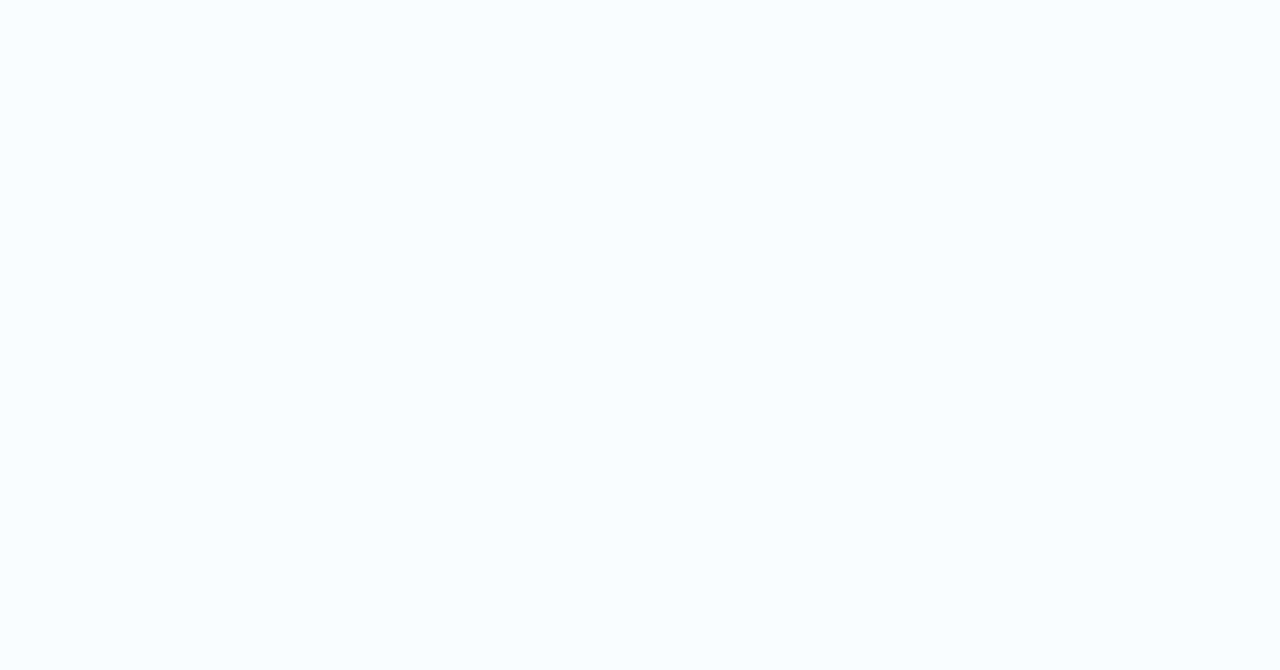
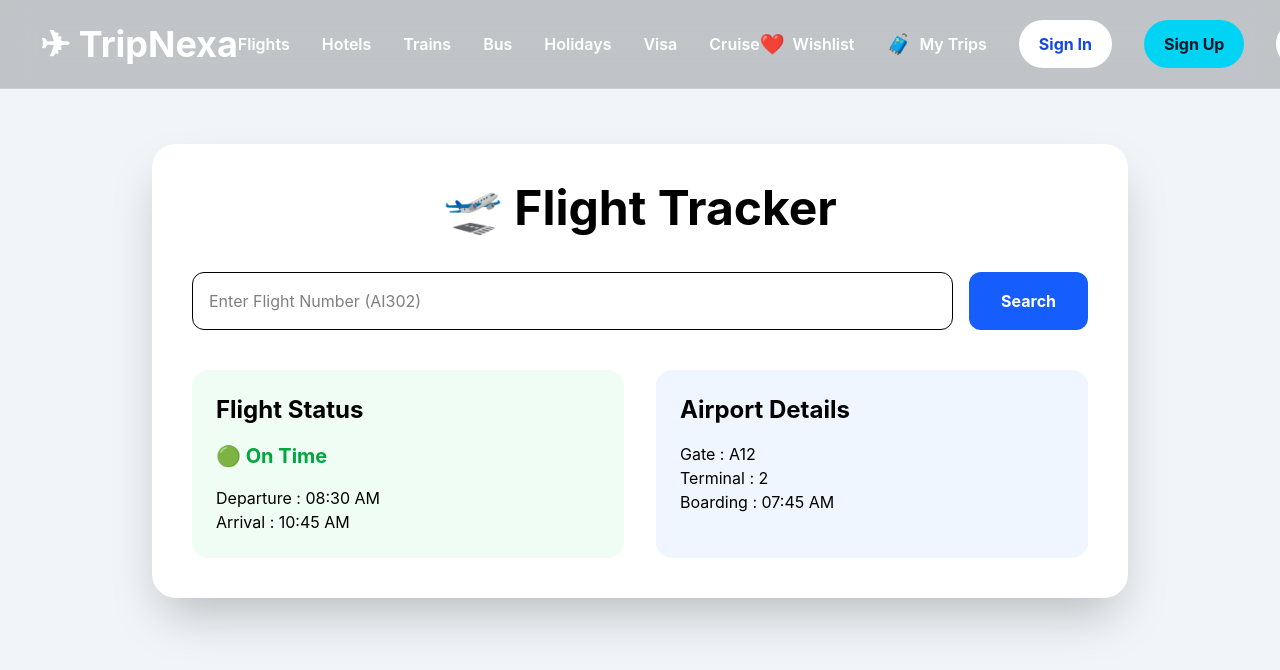
Before and after one commit to aryan20065-cloud/TripNexa, a React (Vite) app in the folder client/: page /flight-tracker in a window 1280 px wide. Before the commit this address had no page. Shown: the top 670 px of the page. Built offline with nearby package versions, Linux system fonts and the light colour scheme.

Commit message:
Added flight tracker page

```diff
--- a/client/src/App.jsx
+++ b/client/src/App.jsx
@@ -9,6 +9,7 @@ import Holidays from "./pages/Holidays";
 import Login from "./pages/Login";
 import BookingSuccess from "./pages/BookingSuccess";
 import Payment from "./pages/Payment";
+import FlightTracker from "./pages/FlightTracker";
 function App() {
   return (
     <Routes>
@@ -21,6 +22,7 @@ function App() {
       <Route path="/login" element={<Login />} />
       <Route path="/booking-success" element={<BookingSuccess />} />
       <Route path="/payment" element={<Payment />} />
+      <Route path="/flight-tracker" element={<FlightTracker />} />
     </Routes>
   );
 }
--- /dev/null
+++ b/client/src/pages/FlightTracker.jsx
@@ -0,0 +1,85 @@
+import { useState } from "react";
+import Navbar from "../components/layout/Navbar";
+
+function FlightTracker() {
+  const [flightNo, setFlightNo] = useState("");
+
+  return (
+    <div className="min-h-screen bg-slate-100">
+      <Navbar />
+
+      <div className="max-w-5xl mx-auto pt-36 px-6 pb-20">
+
+        <div className="bg-white rounded-3xl shadow-2xl p-10">
+
+          <h1 className="text-5xl font-bold text-center mb-10">
+            🛫 Flight Tracker
+          </h1>
+
+          <div className="flex gap-4 mb-10">
+
+            <input
+              value={flightNo}
+              onChange={(e) => setFlightNo(e.target.value)}
+              placeholder="Enter Flight Number (AI302)"
+              className="flex-1 p-4 border rounded-xl"
+            />
+
+            <button className="bg-blue-600 text-white px-8 rounded-xl font-bold">
+              Search
+            </button>
+
+          </div>
+
+          <div className="grid md:grid-cols-2 gap-8">
+
+            <div className="bg-green-50 rounded-2xl p-6">
+
+              <h2 className="text-2xl font-bold mb-4">
+                Flight Status
+              </h2>
+
+              <p className="text-green-600 text-xl font-bold">
+                🟢 On Time
+              </p>
+
+              <p className="mt-4">
+                Departure : 08:30 AM
+              </p>
+
+              <p>
+                Arrival : 10:45 AM
+              </p>
+
+            </div>
+
+            <div className="bg-blue-50 rounded-2xl p-6">
+
+              <h2 className="text-2xl font-bold mb-4">
+                Airport Details
+              </h2>
+
+              <p>
+                Gate : A12
+              </p>
+
+              <p>
+                Terminal : 2
+              </p>
+
+              <p>
+                Boarding : 07:45 AM
+              </p>
+
+            </div>
+
+          </div>
+
+        </div>
+
+      </div>
+    </div>
+  );
+}
+
+export default FlightTracker;
```
